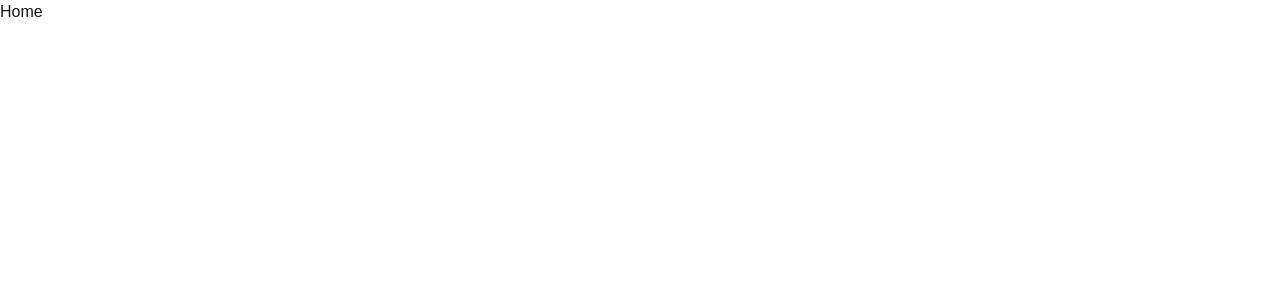
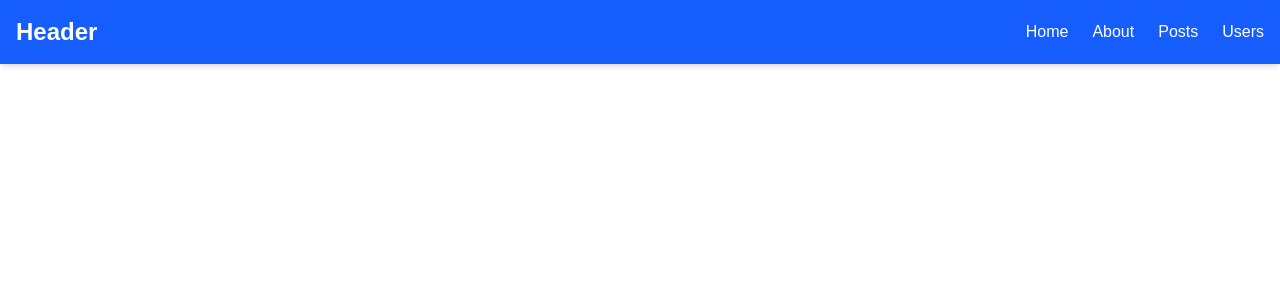
Before and after one commit to Kaydev-cmd/alx-project-0x02-setup, a Next.js app in the folder alx-project-0x02/: page / in a window 1280 px wide. Shown: the top 300 px of the page. Built offline with nearby package versions, Linux system fonts and the light colour scheme.

Commit message:
feat: render Header component

```diff
--- a/alx-project-0x02/pages/index.tsx
+++ b/alx-project-0x02/pages/index.tsx
@@ -1,5 +1,6 @@
 import Image from "next/image";
 import { Geist, Geist_Mono } from "next/font/google";
+import Header from "@/components/layout/Header";
 
 // const geistSans = Geist({
 //   variable: "--font-geist-sans",
@@ -12,7 +13,7 @@ import { Geist, Geist_Mono } from "next/font/google";
 // });
 
 const Home: React.FC = () => {
-  return <div>Home</div>;
+  return <Header />;
 };
 
 export default Home;
```
